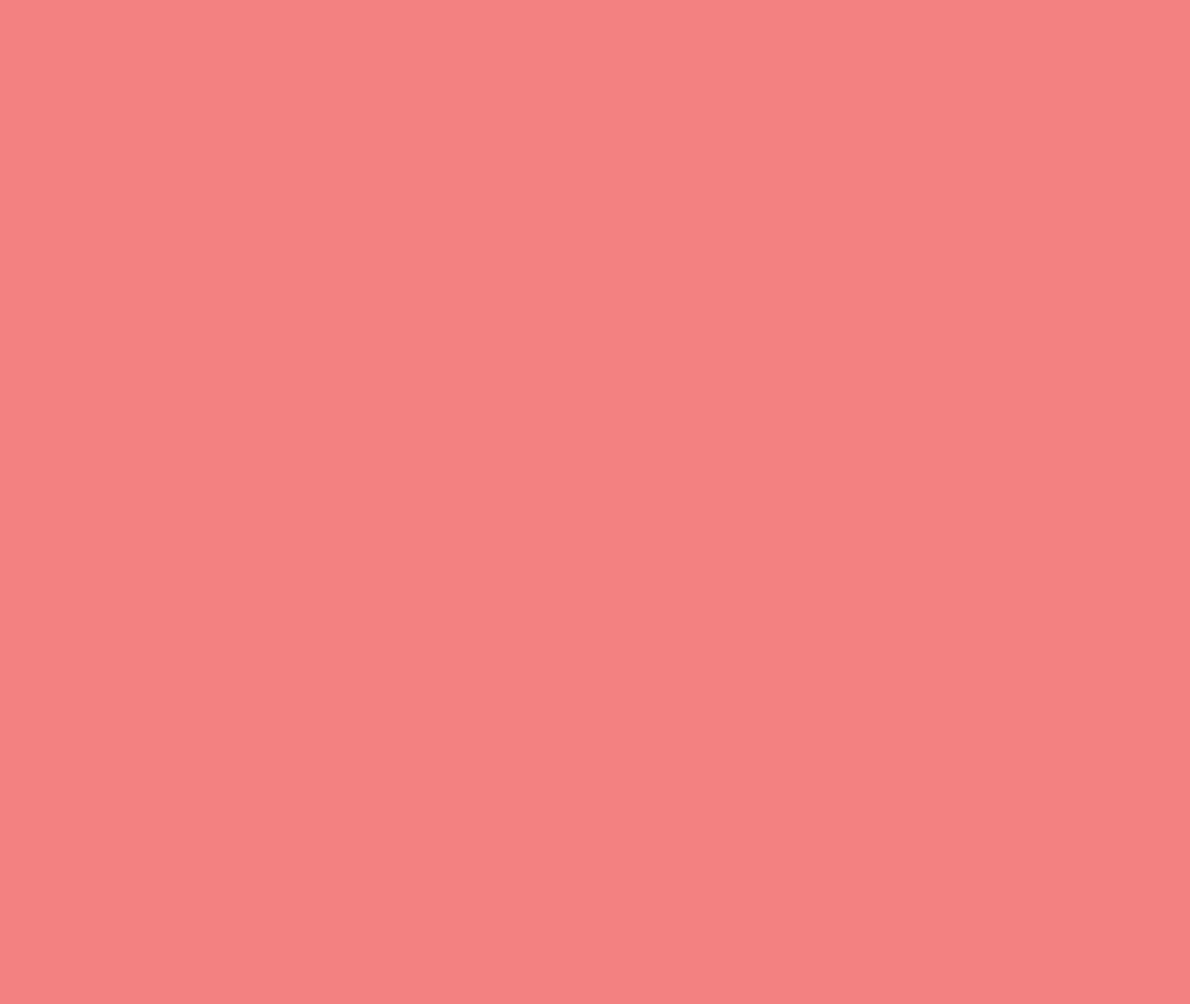
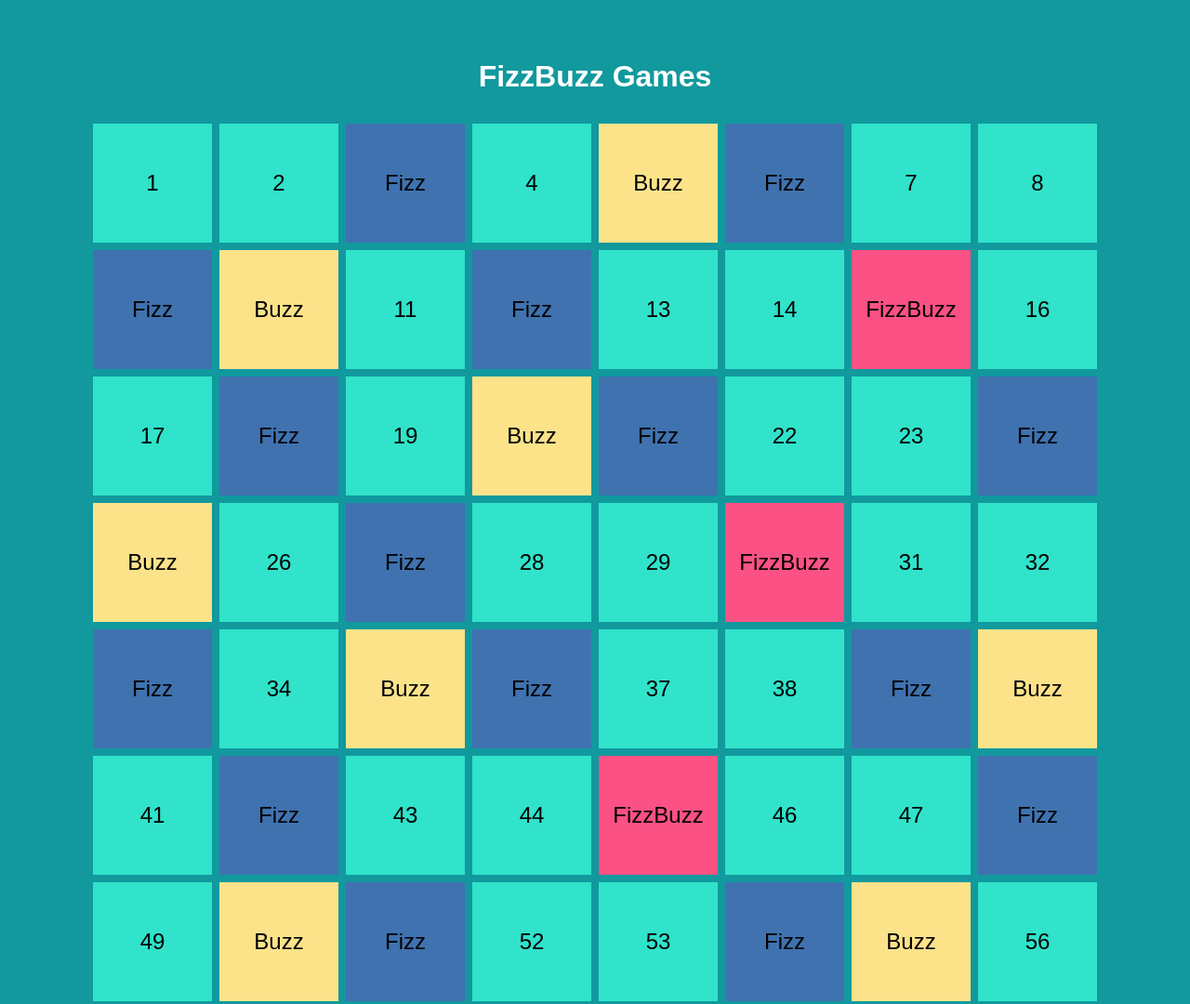
Before and after one commit to EliaBuratti/js-fizzbuzz, a plain HTML site: page index.html in a window 1280 px wide. Shown: the top 1080 px of the page at 93% size. Before the commit the page ends 800 px from the top, so only its background shows below. Drawn offline with Linux system fonts and the light colour scheme.

Commit message:
complete Bonus

```diff
--- a/assets/css/style.css
+++ b/assets/css/style.css
@@ -7,5 +7,42 @@
 }
 
 body {
-    background-color: #F38181;
+    background-color: #11999E;
+    text-align: center;
+    font-family:sans-serif;
+    padding: 4rem 0;
 }
+
+h1 {
+    color: white;
+}
+
+#cards {
+    display: flex;
+    flex-wrap: wrap;
+    justify-content: center;
+    margin: 2rem 5rem;
+    gap: 0.5rem;
+}
+
+.square {
+    background-color: #30E3CA;
+    width: 8rem;
+    aspect-ratio: 1 / 1;
+    display: flex;
+    align-items: center;
+    justify-content: center;
+    font-size: 1.5rem;
+}
+
+.one {
+    background-color: #FC5185;
+}
+
+.two {
+    background-color: #FCE38A;
+}
+
+.three {
+    background-color: #3F72AF;
+}
--- a/assets/js/main.js
+++ b/assets/js/main.js
@@ -15,29 +15,44 @@ BONUS 2:
 Applica stili differenti agli elementi aggiunti al DOM nel BONUS 1, a seconda che il valore inserito sia un numero, un fizz, un buzz o un fizzbuzz. Se sei a corto di idee per lo stile, potresti prendere spunto dallo screenshot fornito in consegna.
  */
 
-//stapare in console i numeri da 1 a 100
-/* per i multipli di 3 stampi “Fizz” al posto del numero
-e per i multipli di 5 stampi “Buzz”.
-Per i numeri che sono sia multipli di 3 che di 5 stampi “FizzBuzz”. */
+
+
 
 for (let i = 1; i <= 100; i++) {
 
-    if (i % 15 === 0 ) {
-        const FizzBuzz = 'FizzBuzz';
+    //creo delle costanti da poter richiamare per ogni if/else
+    const square = document.getElementById('cards');
+
+    const cardEl = document.createElement('div');
+
+    if (i % 15 === 0 ) { //identifico i numeri divisibili per 15 e poi inserisco del markup
+        square.append(cardEl);
+        cardEl.classList.add('square', 'one');
+        cardEl.append('FizzBuzz');
         console.log('FizzBuzz');
-        i++;
 
-    } else if (i % 3 === 0) {
-        const Fizz = 'Fizz';
+
+    } else if (i % 5 === 0) { //identifico i numeri divisibili per 5 e poi inserisco del markup
+        square.append(cardEl);
+        cardEl.classList.add('square', 'two');
+        cardEl.append('Buzz');
+        console.log('Buzz');
+
+
+
+    } else if (i % 3 === 0) { //identifico i numeri divisibili per 3 e poi inserisco del markup
+        square.append(cardEl);
+        cardEl.classList.add('square', 'three');
+        cardEl.append('Fizz');
         console.log('Fizz');
-        i++;
 
-    } else if (i % 5 === 0) {
-        const Buzz = 'Buzz';
-        console.log('Buzz');
-        i++;
+
+
+    } else { //altrimenti genero una card con il numero
+        square.append(cardEl);
+        cardEl.classList.add('square');
+        cardEl.append(i);
+        console.log(i);
     }
 
-    console.log(i);
-
 }
--- a/index.html
+++ b/index.html
@@ -9,6 +9,11 @@
     <title>FizzBuzz game</title>
 </head>
 <body>
+    <div class="game">
+        <h1>FizzBuzz Games</h1>
+        <section id="cards">
+        </section>
+    </div>
 
 
     <script type="text/javascript" src="./assets/js/main.js"></script>
```
